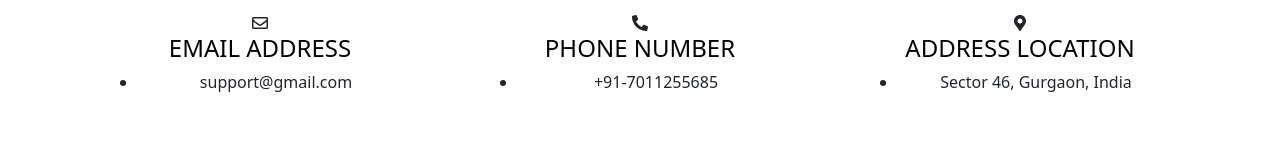
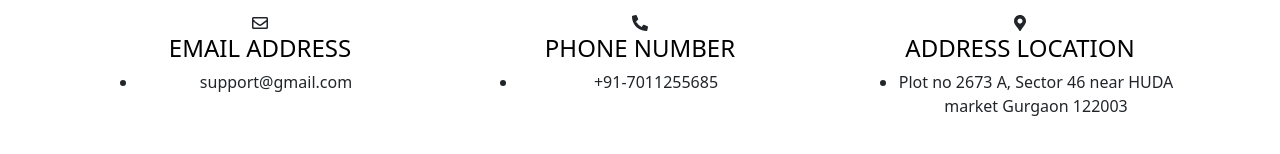
Before and after one commit to uvineet53/divine_tour, a React (Create React App) app: page /contact in a window 1280 px wide. Shown: the part 994-1148 px from the top of the page. Built offline with nearby package versions, Linux system fonts and the light colour scheme; no server answers; the database is empty; the HTML template or start-up script is replaced by a standard one.

Commit message:
Update ContactInfo.jsx

```diff
--- a/src/pages/contact/ContactInfo.jsx
+++ b/src/pages/contact/ContactInfo.jsx
@@ -34,7 +34,9 @@ export default function Contact() {
                 <span className="icon mb-4"><FaMapMarkerAlt /></span>
                 <h4 className='text-black text-uppercase'>ADDRESS LOCATION</h4>
                 <ul>
-                  <li>Sector 46, Gurgaon, India</li>
+                  <li>Plot no 2673 A,
+Sector 46 near HUDA market
+Gurgaon 122003</li>
                 </ul>
               </div>
             </Col>
```
